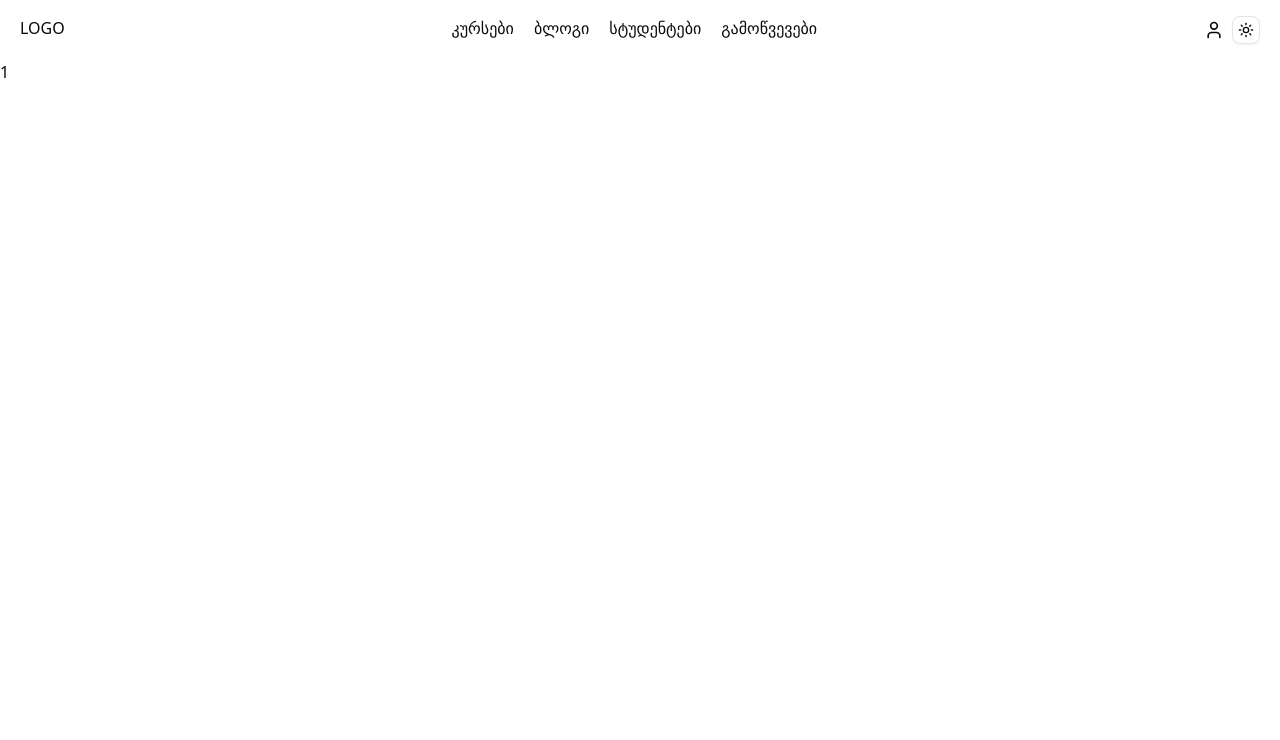
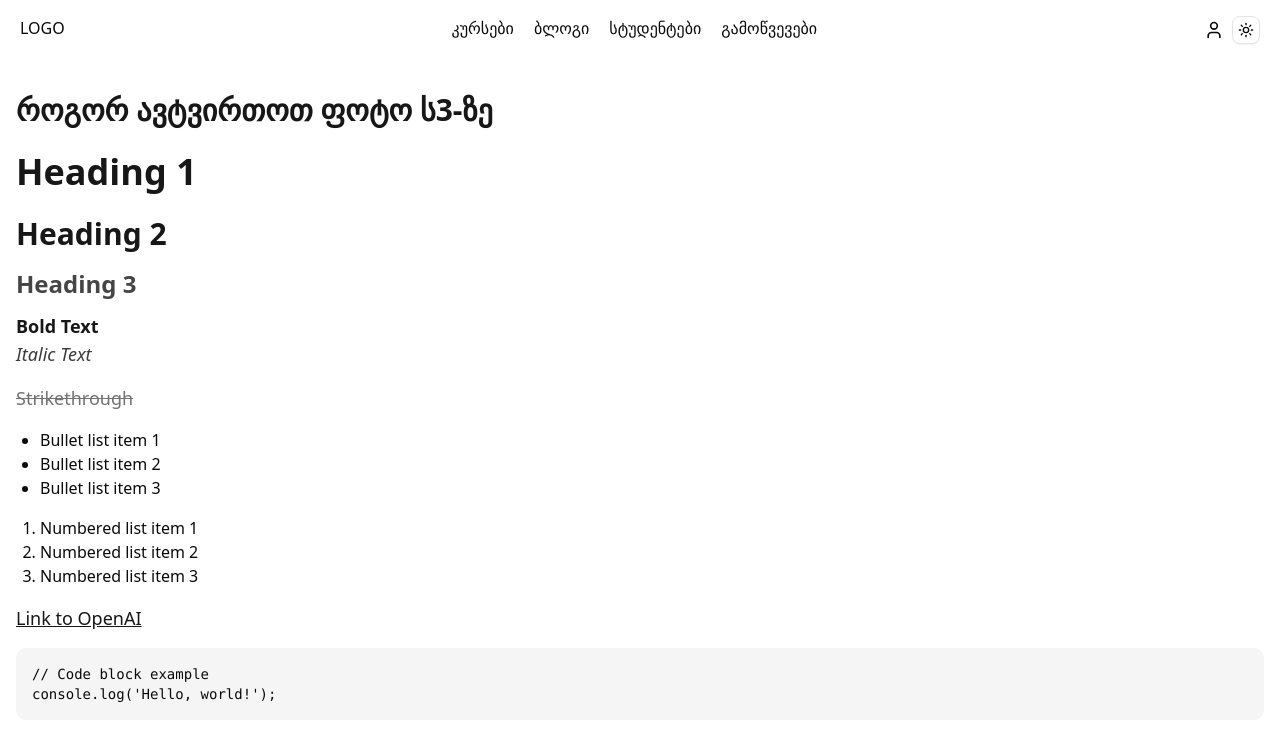
Before and after one commit to Datodia/code-mentor, a Next.js app: page /blogs/1 in a window 1280 px wide. Shown: the top 740 px of the page. Built offline with nearby package versions, Linux system fonts and the light colour scheme.

Commit message:
feat: add markdown support blog page

```diff
--- a/app/blogs/[id]/page.tsx
+++ b/app/blogs/[id]/page.tsx
@@ -1,9 +1,59 @@
-import React from 'react'
+import { mockBlog } from '@/app/mock-blog'
+import ReactMarkdown from "react-markdown";
+import remarkGfm from "remark-gfm";
+import { Components } from 'react-markdown';
+import { notFound } from 'next/navigation';
 
-export default function Blog({params}: {params: {id: string}}) {
+export default async function Blog({params}: {params: {id: string}}) {
+  const {id} = await params
+  const blog = mockBlog.find(el => el.id === id)
+
+  const customComponents: Components = {
+    h1: ({node, ...props}) => <h1 className="text-4xl font-bold text-primary mb-4" {...props} />,
+    h2: ({node, ...props}) => <h2 className="text-3xl font-semibold text-primary mt-6 mb-4" {...props} />,
+    h3: ({node, ...props}) => <h3 className="text-2xl font-semibold text-primary/80 mt-4 mb-3" {...props} />,
+    p: ({node, ...props}) => <p className="text-lg text-foreground mb-4" {...props} />,
+    a: ({node, ...props}) => <a className="text-primary hover:text-primary/80 underline" {...props} />,
+    code: ({node, className, children, ...props}) => {
+      const isInline = !className?.includes('language-');
+
+      if (isInline) {
+        return (
+          <code
+            className="bg-muted text-foreground rounded px-1 py-0.5 text-sm font-mono"
+            {...props}
+          >
+            {children}
+          </code>
+        )
+      }
+
+      return (
+        <pre
+          className="bg-muted text-foreground rounded-lg p-4 text-sm font-mono overflow-x-auto"
+        >
+          <code className="block" {...props}>{children}</code>
+        </pre>
+      )
+    },
+    ul: ({node, ...props}) => <ul className="list-disc list-outside pl-6 mb-4 text-foreground" {...props} />,
+    ol: ({node, ...props}) => <ol className="list-decimal list-outside pl-6 mb-4 text-foreground" {...props} />,
+    strong: ({node, ...props}) => <strong className="font-bold text-primary" {...props} />,
+    em: ({node, ...props}) => <em className="italic text-foreground/80" {...props} />,
+    del: ({node, ...props}) => <del className="line-through text-muted-foreground" {...props} />
+  }
+
   return (
-    <div>
-      <h1>{params.id}</h1>
+    <div className="container mx-auto px-4 py-8">
+      <h1 className="text-3xl font-bold mb-6 text-primary">{blog?.title}</h1>
+      <div className="prose max-w-none">
+        <ReactMarkdown
+          remarkPlugins={[remarkGfm]}
+          components={customComponents}
+        >
+          {blog?.description}
+        </ReactMarkdown>
+      </div>
     </div>
   )
 }
--- /dev/null
+++ b/app/mock-blog.ts
@@ -0,0 +1,33 @@
+export const mockBlog = [
+    {
+        id: "1",
+        title: 'როგორ ავტვირთოთ ფოტო ს3-ზე',
+        image: '/assets/auth.png',
+        readTime: '2 min',
+        description: `
+# Heading 1
+## Heading 2
+### Heading 3
+
+**Bold Text**
+*Italic Text*
+
+~~Strikethrough~~
+
+- Bullet list item 1
+- Bullet list item 2
+- Bullet list item 3
+
+1. Numbered list item 1
+2. Numbered list item 2
+3. Numbered list item 3
+
+[Link to OpenAI](https://openai.com)
+
+\`\`\`javascript
+// Code block example
+console.log('Hello, world!');
+\`\`\`
+        `
+    }
+];
--- a/components/layout/blogs.tsx
+++ b/components/layout/blogs.tsx
@@ -2,16 +2,24 @@ import React from 'react'
 import BlogCard from '../ui/blog-card'
 import Link from 'next/link'
 import { Button } from '../ui/button'
+import { mockBlog } from '@/app/mock-blog'
 
 export default function Blogs() {
   return (
     <section className='max-w-[1240px] mx-auto px-4 flex flex-col gap-6 mt-10 xl:px-0'>
         <h1 className='text-center font-semibold text-lg'>ბლოგები</h1>
         <div className='grid grid-cols-2 lg:grid-cols-3 gap-4'>
-            <BlogCard className='w-full md:w-full' />
-            <BlogCard className='w-full md:w-full'  />
-            <BlogCard className='w-full md:w-full'  />
-            <BlogCard className='w-full md:w-full'  />
+          {mockBlog.map(blog => (
+            <BlogCard
+              key={blog.id}
+              href={blog.id}
+              image={blog.image}
+              readTime={blog.readTime}
+              title={blog.title}
+              className='w-full md:w-full'
+
+            />
+          ))}
         </div>
         <Link className='px-3 py-2 rounded-md bg-foreground text-primary-foreground block w-auto mx-auto hover:bg-primary/90' href={'/blogs'}>წაიკითხე მეტი</Link>
     </section>
--- a/components/ui/blog-card.tsx
+++ b/components/ui/blog-card.tsx
@@ -7,23 +7,27 @@ import { cn } from '@/lib/utils'
 
 type PropType = {
     className?: string
+    href: string
+    readTime: string,
+    image: string,
+    title: string
 }
 
-export default function BlogCard({className}: PropType) {
+export default function BlogCard({className, href, image, readTime, title}: PropType) {
     return (
-        <Link href={'/blogs/1'} className={cn('w-3/4 md:w-1/4 block', className)}>
+        <Link href={`/blogs/${href}`} className={cn('w-3/4 md:w-1/4 block', className)}>
             <Card className='p-2 relative gap-4'>
                 <div className='absolute top-4 left-4 flex gap-2'>
-                    <Badge>2 min</Badge>
+                    <Badge>{readTime}</Badge>
                 </div>
                 <Image
                     className='rounded-sm'
-                    src={'/assets/auth.png'}
+                    src={image}
                     width={400}
                     height={400}
                     alt='express'
                 />
-                <CardTitle className='text-sm md:text-base'>ფოტოს ატვირთვა ს3ზე</CardTitle>
+                <CardTitle className='text-sm md:text-base'>{title}</CardTitle>
             </Card>
         </Link>
     )
--- a/package.json
+++ b/package.json
@@ -13,6 +13,7 @@
     "@radix-ui/react-checkbox": "^1.1.4",
     "@radix-ui/react-dropdown-menu": "^2.1.6",
     "@radix-ui/react-slot": "^1.1.2",
+    "@tailwindcss/typography": "^0.5.16",
     "axios": "^1.8.1",
     "class-variance-authority": "^0.7.1",
     "clsx": "^2.1.1",
@@ -23,6 +24,8 @@
     "react": "^19.0.0",
     "react-dom": "^19.0.0",
     "react-hook-form": "^7.54.2",
+    "react-markdown": "^10.0.1",
+    "remark-gfm": "^4.0.1",
     "swiper": "^11.2.5",
     "tailwind-merge": "^3.0.2",
     "tailwindcss-animate": "^1.0.7",
```
Also changed, not shown: 1 other file (tests, documents, lock files or other folders).
